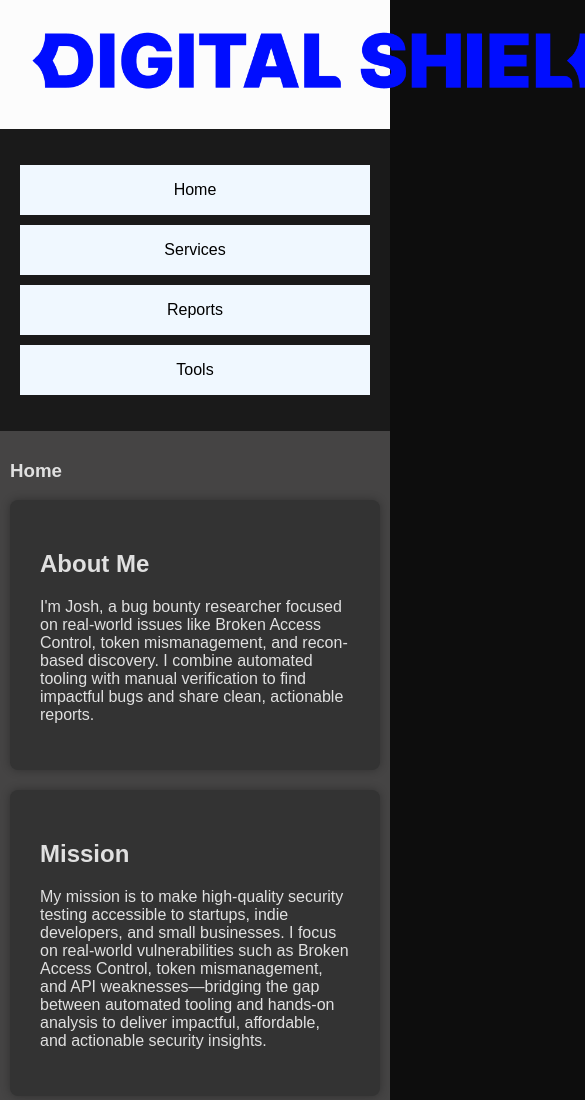
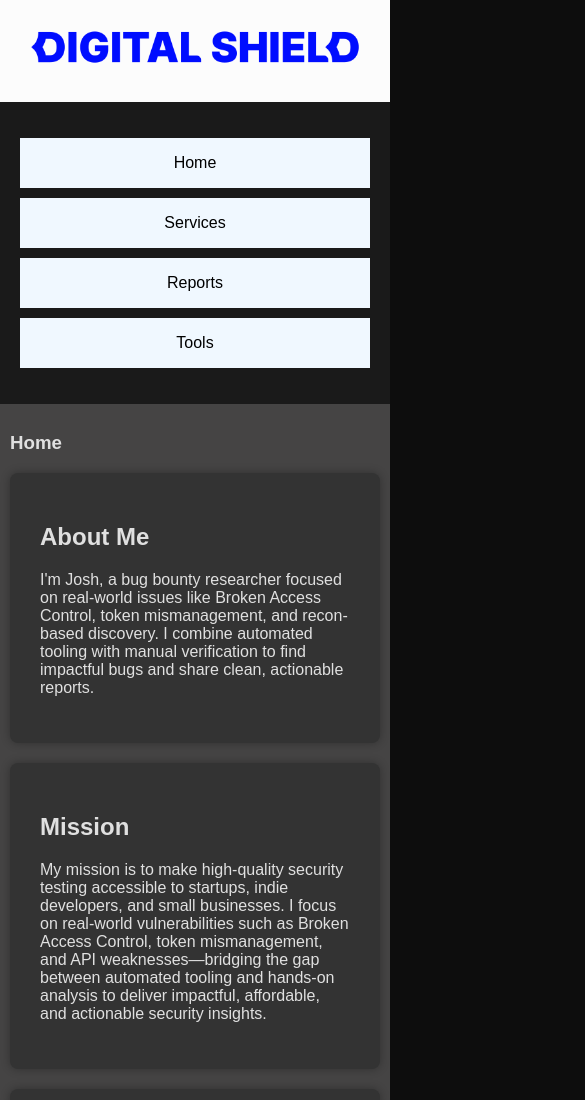
Before and after one commit to yeetbix529/yeetbix529.github.io, a plain HTML site: page index.html in a window 390 px wide. Shown: the top 1100 px of the page, 585 px wide, since content can reach past the window. Drawn offline with Linux system fonts and the light colour scheme.

Commit message:
bug fixes
- dynamic header image for mobile,
- initial-width misspelling

```diff
--- a/css/style.css
+++ b/css/style.css
@@ -18,7 +18,8 @@
                 font-size: 35px;
             }
             header img {
-                width: 600px;
+                width:100%;
+                max-width: 600px;
                 height: auto;
             }
 
--- a/index.html
+++ b/index.html
@@ -3,7 +3,7 @@
     <head>
         <title>Digital Shield</title>
         <meta charset="utf-8">
-        <meta name="viewport" content="width=device-width, inital-scale=1">
+        <meta name="viewport" content="width=device-width, initial-scale=1">
         <link rel="stylesheet" href="css/style.css">
         <link rel="icon" type="image/x-icon" href="assets/DigitalShield_Logo.png">
     </head>
```
Also changed, not shown: reports.html (+1 -1 lines), services.html (+1 -1 lines), tools.html (+1 -1 lines).
